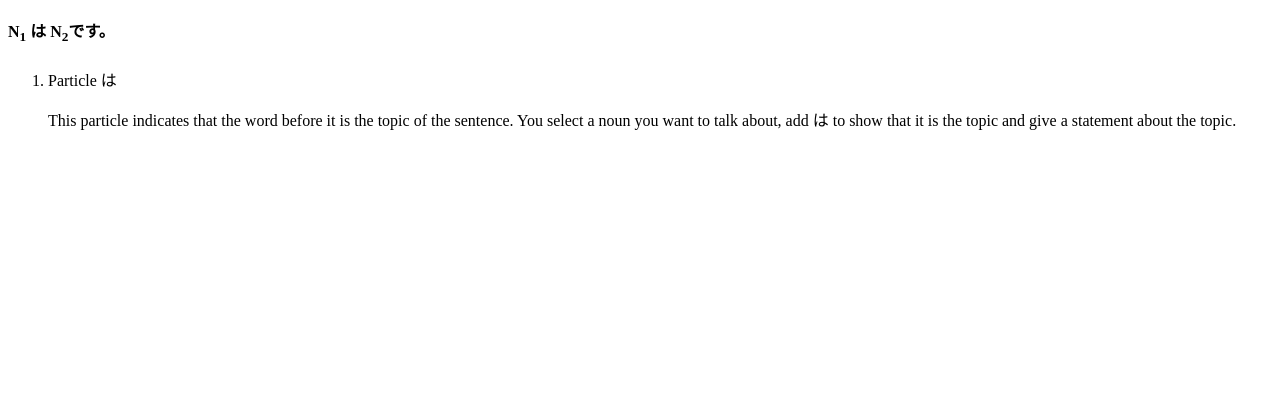
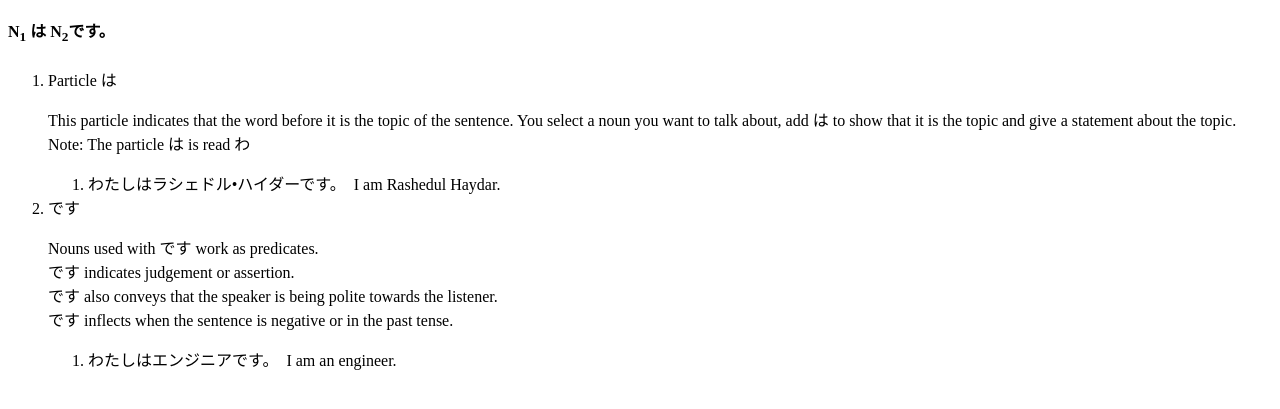
Before and after one commit to rhaydar/japanese-grammar, a plain HTML site: page index.html in a window 1280 px wide. Shown: the part 101-510 px from the top of the page. Drawn offline with Linux system fonts and the light colour scheme.

Commit message:
Add ですrule.

```diff
--- a/index.html
+++ b/index.html
@@ -12,9 +12,21 @@
 <h4>N<sub>1</sub> は N<sub>2</sub>です。</h4>
 <ol>
 	<li>Particle は
-		<p>This particle indicates that the word before it is the topic of the sentence. You select a noun you want to talk about, add は to show that it is the topic and give a statement about the topic.</p>
+		<p>This particle indicates that the word before it is the topic of the sentence. You select a noun you want to talk about, add は to show that it is the topic and give a statement about the topic. Note: The particle は is read わ</p>
+		<ol>
+			<li>わたしはラシェドル•ハイダーです。　I am Rashedul Haydar.</li>
+		</ol>
 	</li>
-
+	<li>です
+		<p>Nouns used with です work as predicates.<br>
+			です indicates judgement or assertion.<br>
+			です also conveys that the speaker is being polite towards the listener.<br>
+			です inflects when the sentence is negative or in the past tense.<br>
+		</p>
+		<ol>
+			<li>わたしはエンジニアです。　I am an engineer.</li>
+		</ol>
+	</li>
 </ol>
 
 </body>
```
